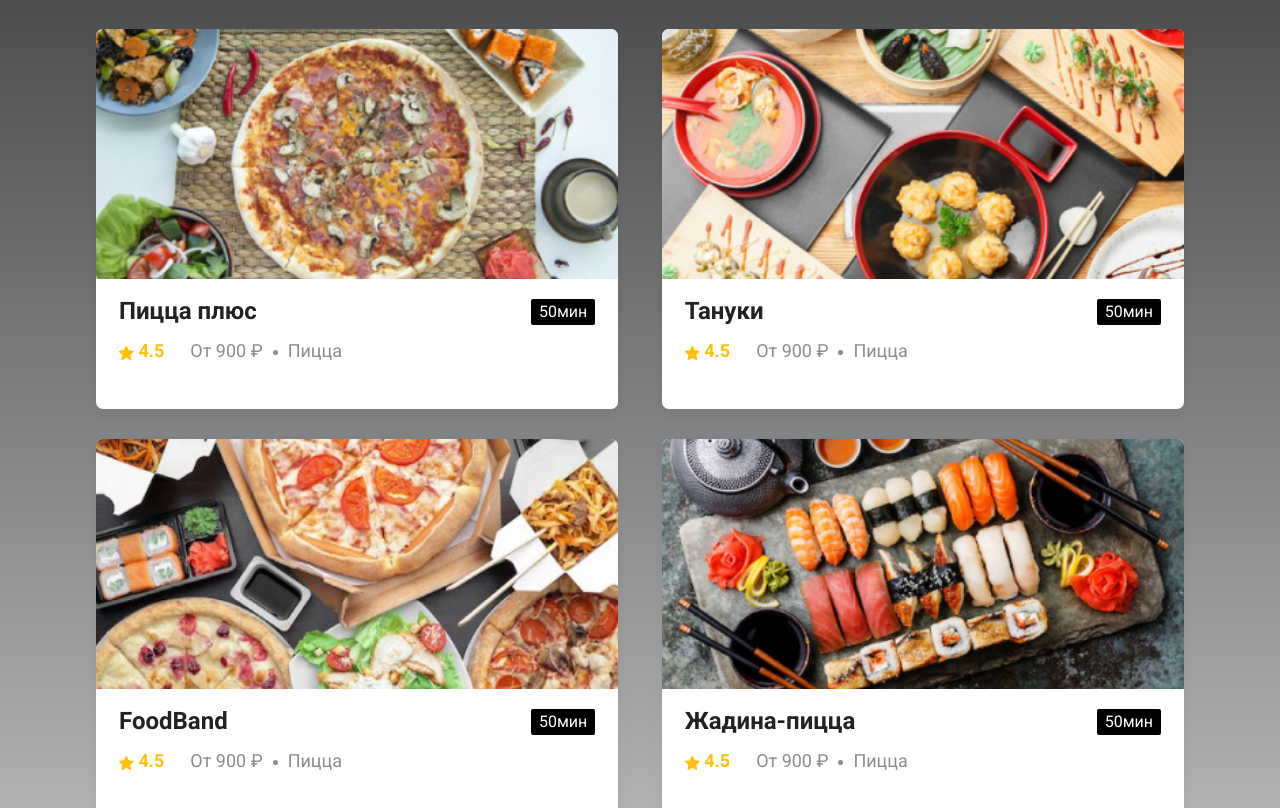
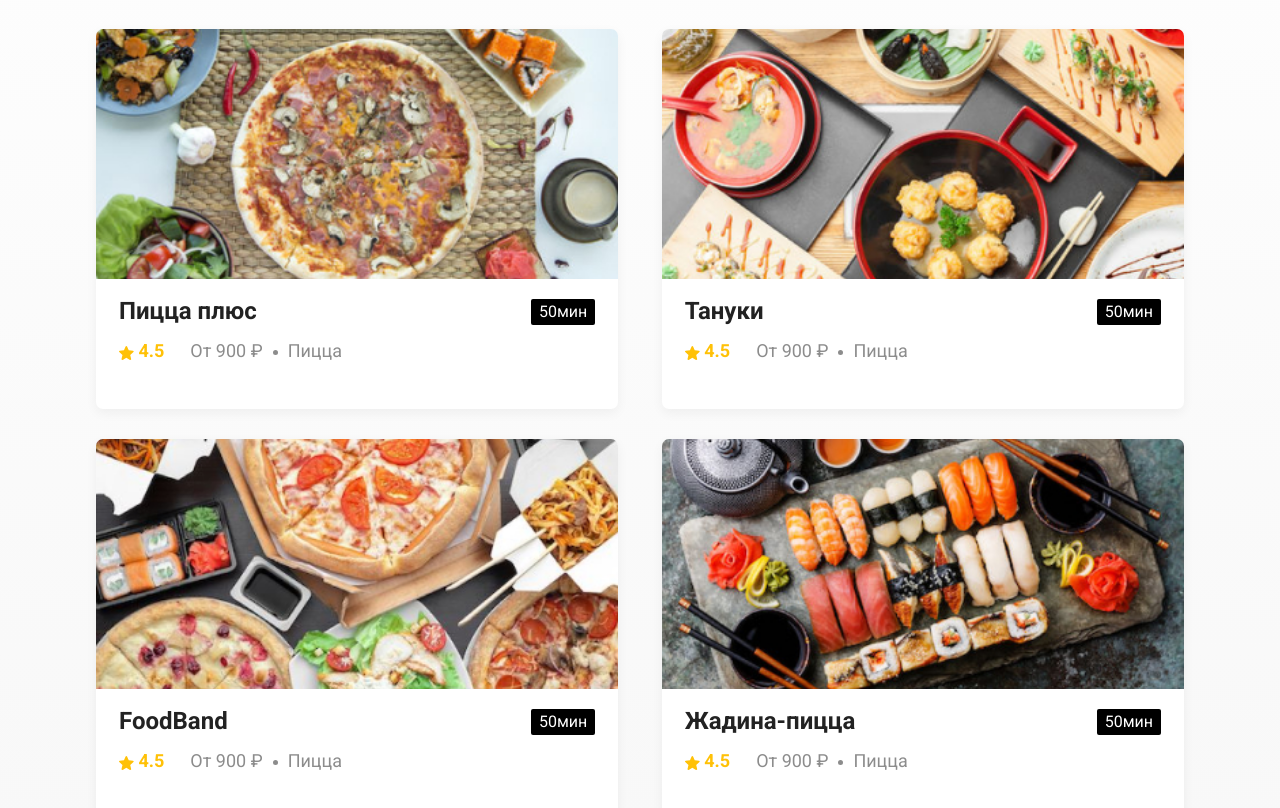
Before and after one commit to Spllit/DeliveryFood, a plain HTML site: page index.html in a window 1280 px wide. Shown: the part 537-1345 px from the top of the page. Drawn offline with Linux system fonts and the light colour scheme.

Commit message:
changed background color

```diff
--- a/css/style.css
+++ b/css/style.css
@@ -5,7 +5,6 @@
 body {
     max-width: 100%;
     font-family: 'Roboto', sans-serif;
-    background-color: #1A1C1E;
 }
 
 .container {
```
